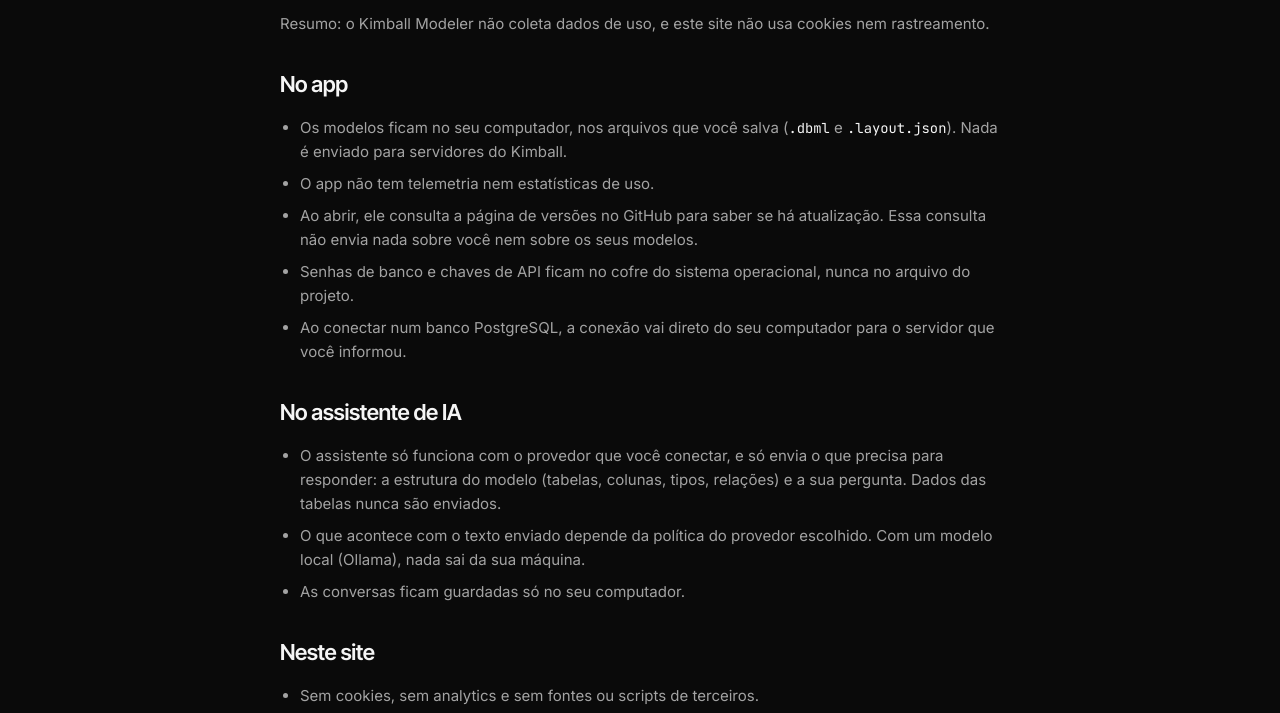
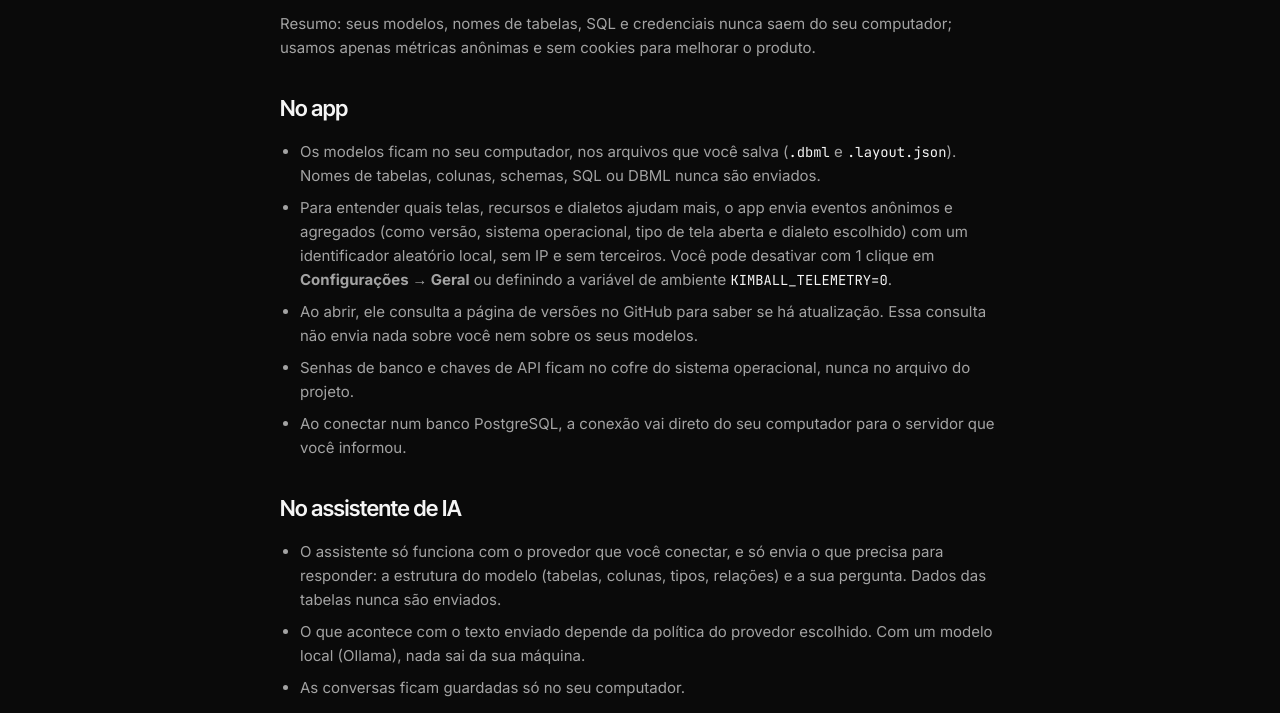
Before and after one commit to filipimr/kimball-modeler, a plain HTML site: page site/privacidade.html in a window 1280 px wide. Shown: the part 206-919 px from the top of the page. Drawn offline with Linux system fonts and the light colour scheme.

Commit message:
chore: sync public site and docs (v0.2.0)

```diff
--- a/site/privacidade.html
+++ b/site/privacidade.html
@@ -24,12 +24,12 @@
 <main class="km-root lp-page" data-theme="dark">
   <div class="lp-wrap">
     <h1>Privacidade</h1>
-    <p>Resumo: o Kimball Modeler não coleta dados de uso, e este site não usa cookies nem rastreamento.</p>
+    <p>Resumo: seus modelos, nomes de tabelas, SQL e credenciais nunca saem do seu computador; usamos apenas métricas anônimas e sem cookies para melhorar o produto.</p>
 
     <h2>No app</h2>
     <ul>
-      <li>Os modelos ficam no seu computador, nos arquivos que você salva (<code>.dbml</code> e <code>.layout.json</code>). Nada é enviado para servidores do Kimball.</li>
-      <li>O app não tem telemetria nem estatísticas de uso.</li>
+      <li>Os modelos ficam no seu computador, nos arquivos que você salva (<code>.dbml</code> e <code>.layout.json</code>). Nomes de tabelas, colunas, schemas, SQL ou DBML nunca são enviados.</li>
+      <li>Para entender quais telas, recursos e dialetos ajudam mais, o app envia eventos anônimos e agregados (como versão, sistema operacional, tipo de tela aberta e dialeto escolhido) com um identificador aleatório local, sem IP e sem terceiros. Você pode desativar com 1 clique em <strong>Configurações → Geral</strong> ou definindo a variável de ambiente <code>KIMBALL_TELEMETRY=0</code>.</li>
       <li>Ao abrir, ele consulta a página de versões no GitHub para saber se há atualização. Essa consulta não envia nada sobre você nem sobre os seus modelos.</li>
       <li>Senhas de banco e chaves de API ficam no cofre do sistema operacional, nunca no arquivo do projeto.</li>
       <li>Ao conectar num banco PostgreSQL, a conexão vai direto do seu computador para o servidor que você informou.</li>
@@ -44,7 +44,8 @@
 
     <h2>Neste site</h2>
     <ul>
-      <li>Sem cookies, sem analytics e sem fontes ou scripts de terceiros.</li>
+      <li>Sem cookies, sem perfis de usuário e sem rastreamento entre sites.</li>
+      <li>Usamos o <strong>Cloudflare Web Analytics</strong> para estatísticas agregadas de acesso (páginas visitadas, origem do acesso e tipo de dispositivo), sem cookies e sem armazenamento de dados pessoais.</li>
       <li>O site é servido pela Cloudflare, que registra dados técnicos de acesso (como endereço IP) para operar e proteger o serviço, conforme a política de privacidade dela.</li>
       <li>Os links de download levam ao GitHub, que tem a sua própria política de privacidade.</li>
     </ul>
```
Also changed, not shown: 5 other files.
